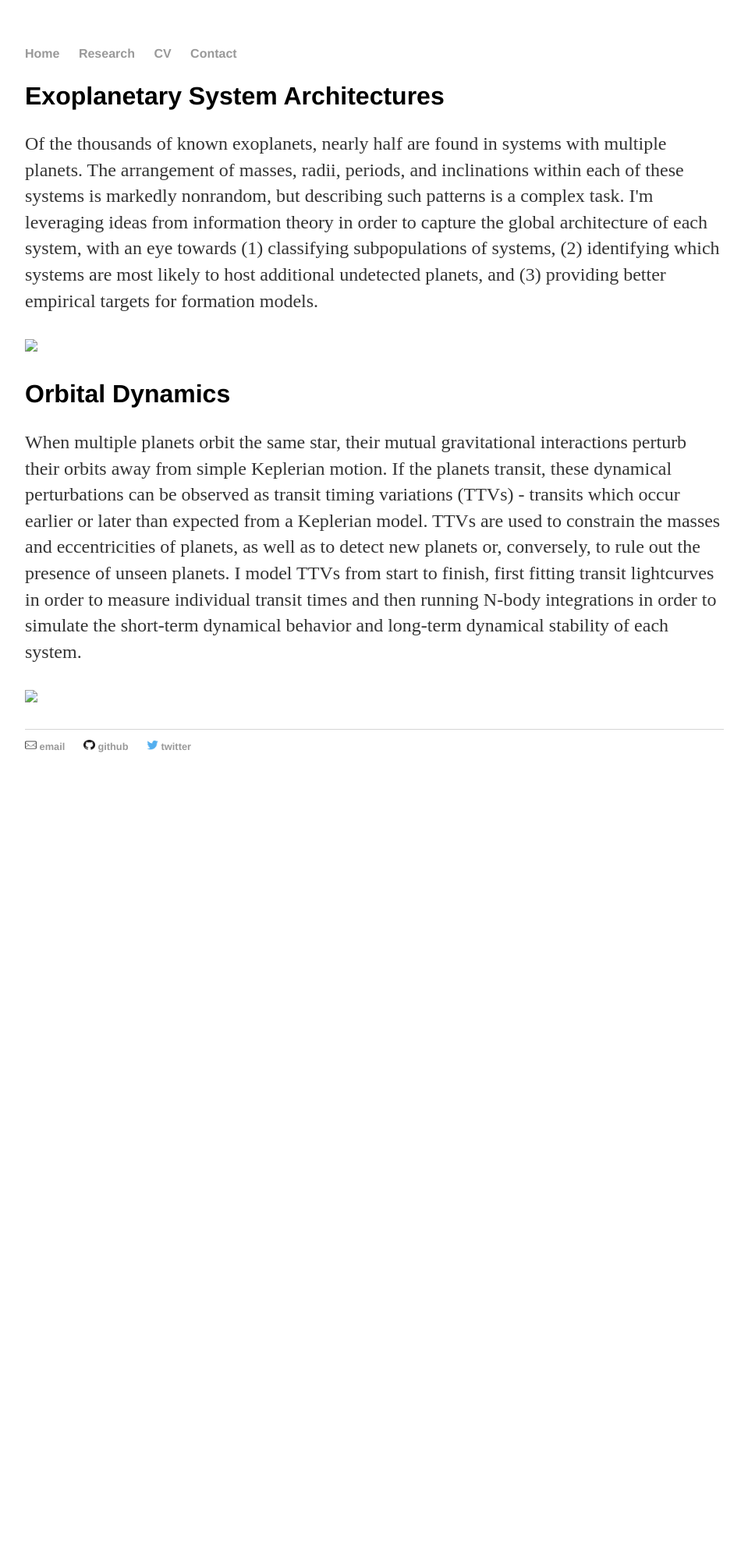
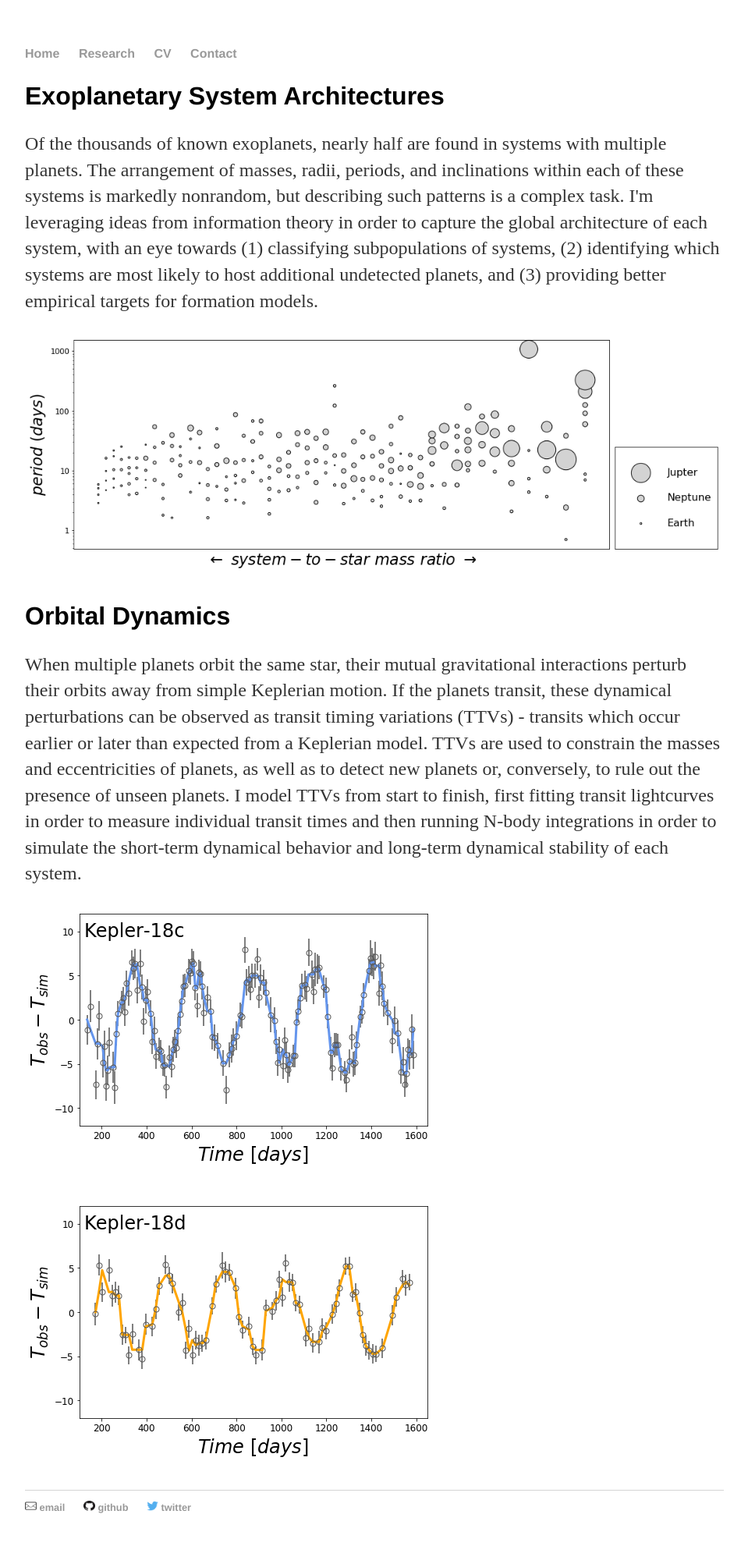
Before and after one commit to gjgilbert/gjgilbert.github.io, a Jekyll site: the page built from research/index.html, in a window 1280 px wide. Shown: the whole page at 78% size, without its empty margins (160-1119 px from the left). Built offline with Jekyll 4.4.1, drawn with Linux system fonts in a browser that asks for light colours; before the commit the page ends 1025 px from its top, so only the background shows below that.

Commit message:
Update index.html

```diff
--- a/research/index.html
+++ b/research/index.html
@@ -6,10 +6,11 @@ title: Greg Gilbert - Research
 <div class="blurb">
 	<h2>Exoplanetary System Architectures</h2>
 	<p>Of the thousands of known exoplanets, nearly half are found in systems with multiple planets. The arrangement of masses, radii, periods, and inclinations within each of these systems is markedly nonrandom, but describing such patterns is a complex task. I'm leveraging ideas from information theory in order to capture the global architecture of each system, with an eye towards (1) classifying subpopulations of systems, (2) identifying which systems are most likely to host additional undetected planets, and (3) providing better empirical targets for formation models.</p>
-	<p><img src="gallery.png" style="max-width:100%;height:auto;"></p>
+	<p><img src="/images/gallery.png" style="max-width:100%;height:auto;"></p>
 
 	<h2>Orbital Dynamics</h2>
 	<p>When multiple planets orbit the same star, their mutual gravitational interactions perturb their orbits away from simple Keplerian motion. If the planets transit, these dynamical perturbations can be observed as transit timing variations (TTVs) - transits which occur earlier or later than expected from a Keplerian model. TTVs are used to constrain the masses and eccentricities of planets, as well as to detect new planets or, conversely, to rule out the presence of unseen planets. I model TTVs from start to finish, first fitting transit lightcurves in order to measure individual transit times and then running N-body integrations in order to simulate the short-term dynamical behavior and long-term dynamical stability of each system.</p>
-	<p><img src="K18c-ttv.png" style="max-width:100%;height:auto;"></p>
+	<p><img src="/images/K18c-ttv.png" style="max-width:100%;height:auto;"></p>
+	<p><img src="/images/K18d-ttv.png" style="max-width:100%;height:auto;"></p>
 
 </div><!-- /.blurb -->
```
